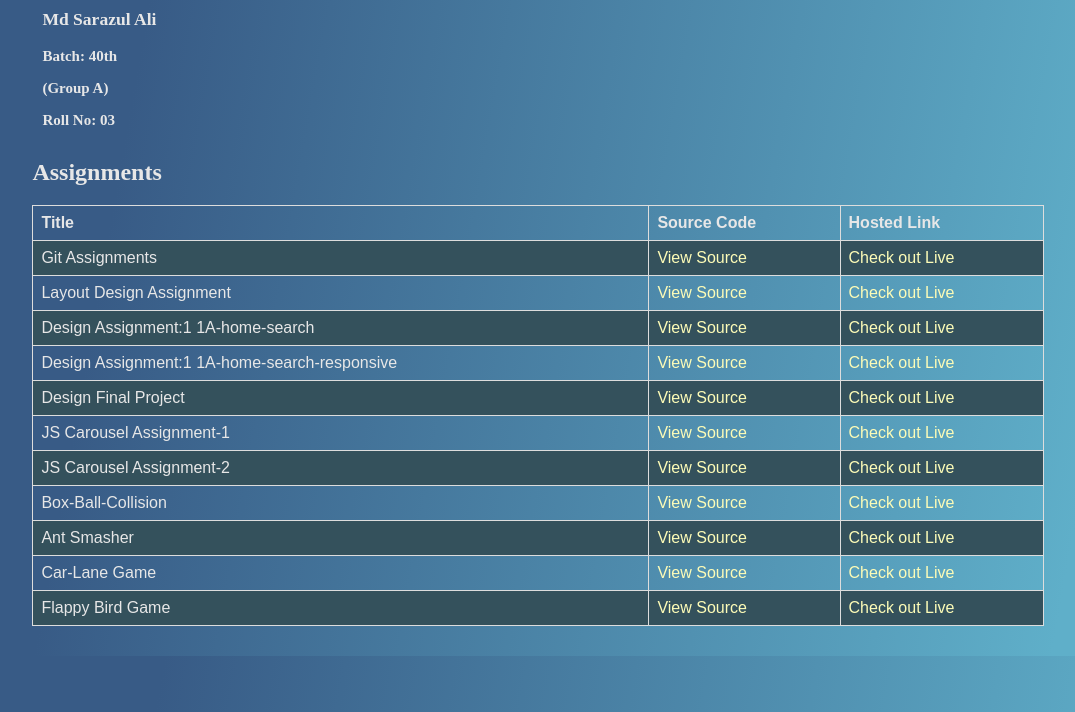
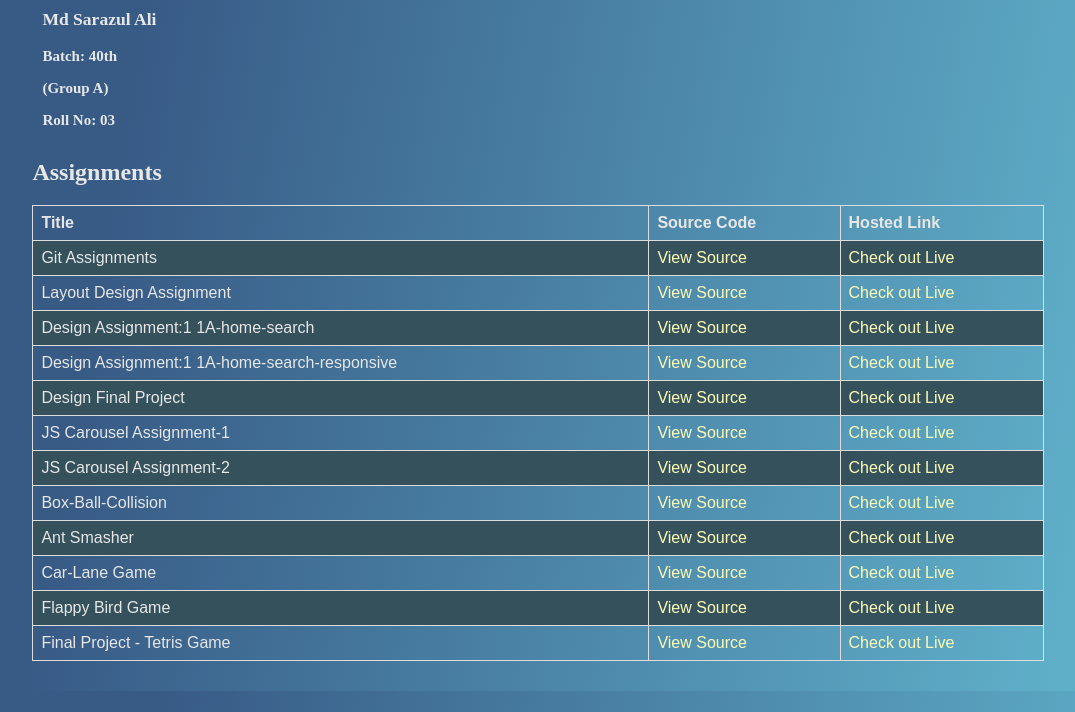
Before and after one commit to Sarazul-Ali/LFAffignmentWeb, a plain HTML site: page index.html in a window 1280 px wide. Shown: the part 88-800 px from the top of the page, without its empty margins (102-1177 px from the left). Drawn offline with Linux system fonts and the light colour scheme.

Commit message:
Update index.html

```diff
--- a/index.html
+++ b/index.html
@@ -127,6 +127,12 @@
                     <td><a href="https://github.com/Sarazul-Ali/LF-JS-FlappyBirdGame">View Source</a></td>
                     <td><a href="https://sarazul-ali.github.io/LF-JS-FlappyBirdGame/">Check out Live</a></td>
                 </tr>
+                <tr>
+                    <td>Final Project - Tetris Game</td>
+                    <td><a href="https://github.com/Sarazul-Ali/LF-Final-Project-TetrisGame">View Source</a></td>
+                    <td><a href="https://sarazul-ali.github.io/LF-Final-Project-TetrisGame/">Check out Live</a></td>
+                </tr>
+
             </table>
         </div>
     </div>
```
